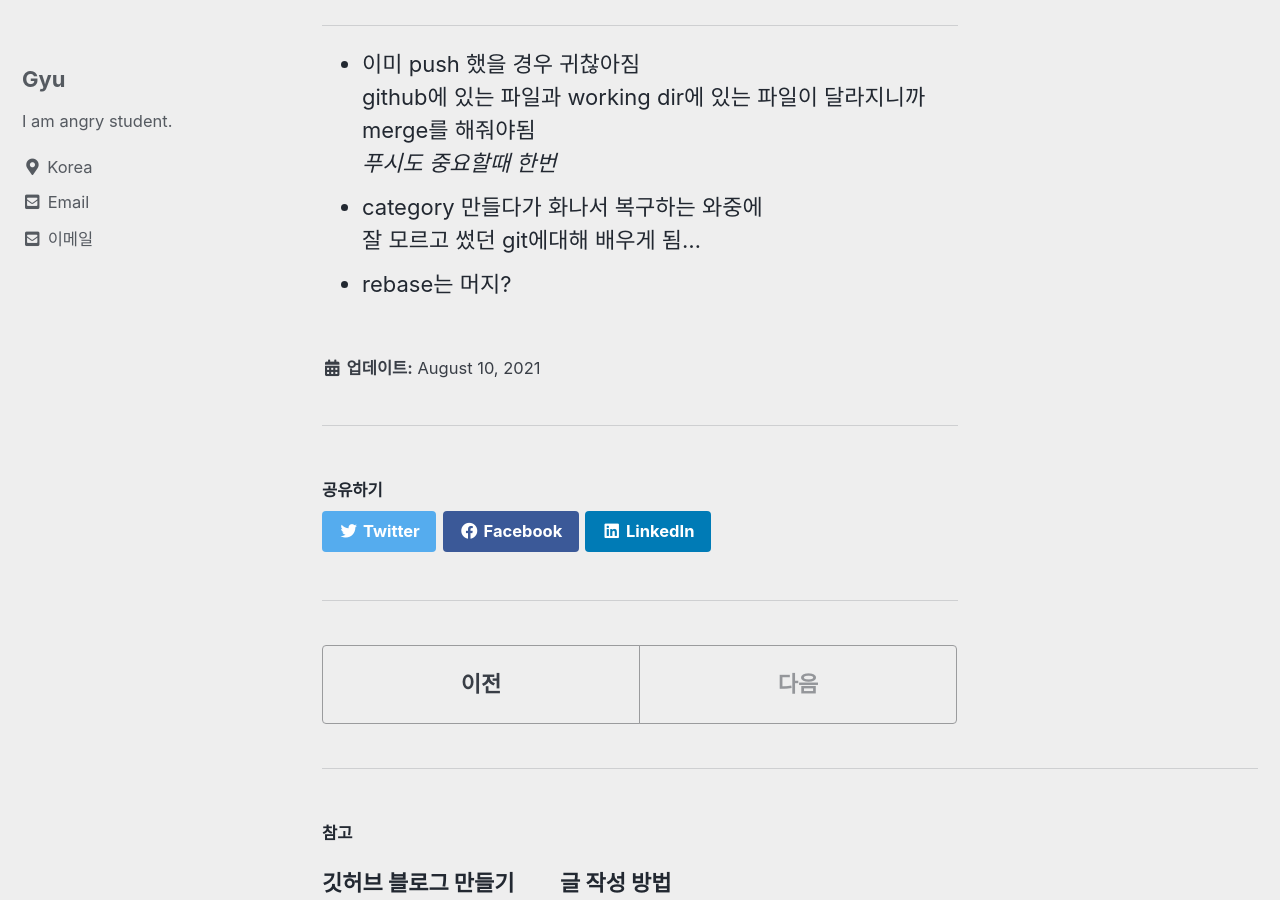
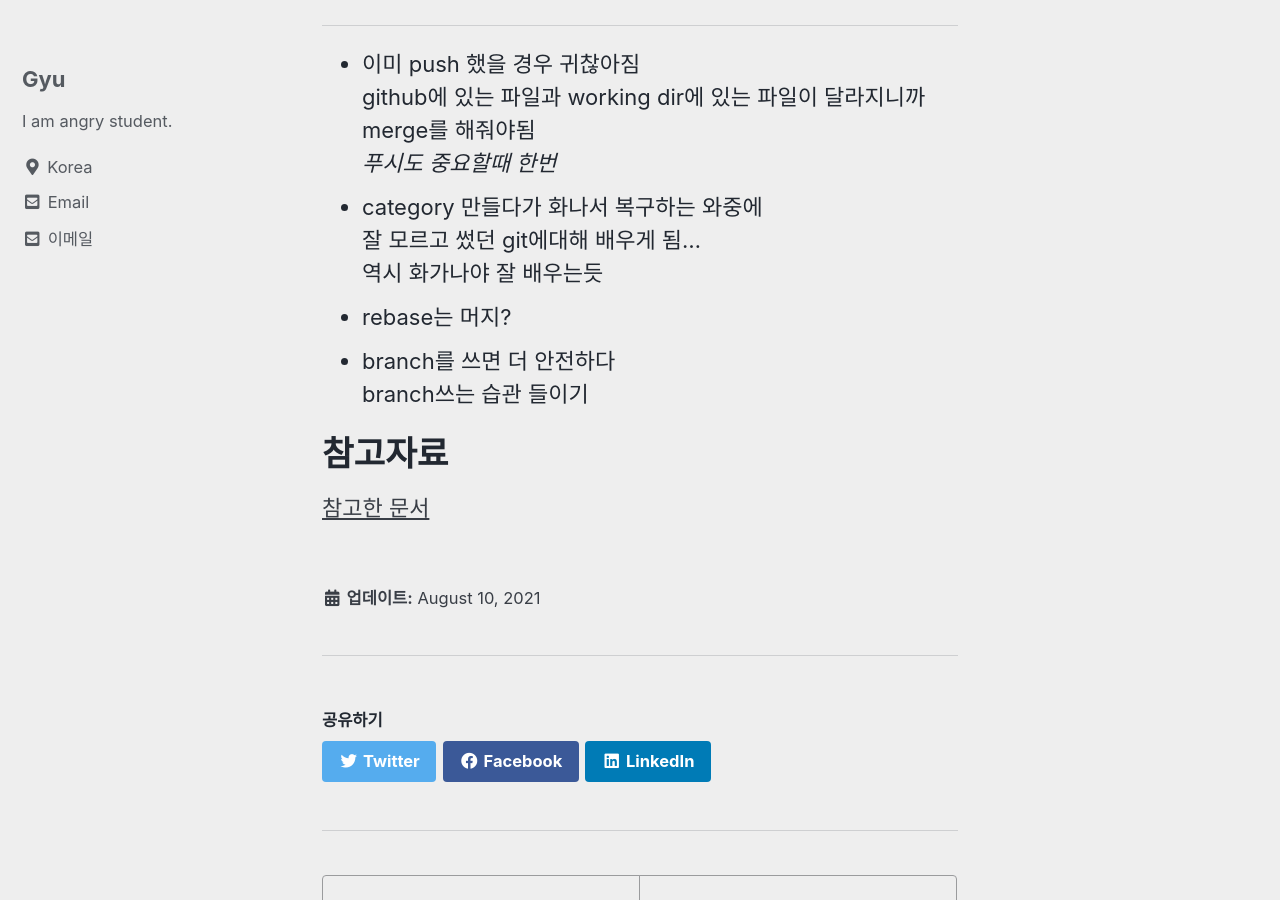
Before and after one commit to parksk99/parksk99.github.io, a Jekyll site: the page built from _posts/2021-08-10-restore-file-in-git.md, in a window 1280 px wide and 900 px high, scrolled down 4667 px. Built offline with Jekyll 4.4.1, drawn with Linux system fonts in a browser that asks for light colours; cached includes are drawn as plain includes.

Commit message:
complte posting

```diff
--- a/_posts/2021-08-10-restore-file-in-git.md
+++ b/_posts/2021-08-10-restore-file-in-git.md
@@ -94,4 +94,12 @@ github에 있는 파일과 working dir에 있는 파일이 달라지니까 merge
 *푸시도 중요할때 한번*
 * category 만들다가 화나서 복구하는 와중에
 잘 모르고 썼던 git에대해 배우게 됨...
+역시 화가나야 잘 배우는듯
 * rebase는 머지?
+* branch를 쓰면 더 안전하다
+branch쓰는 습관 들이기
+
+# 참고자료
+[참고한 문서][reference]
+
+[reference]: https://git-scm.com/book/ko/v2/Git-%EB%8F%84%EA%B5%AC-Reset-%EB%AA%85%ED%99%95%ED%9E%88-%EC%95%8C%EA%B3%A0-%EA%B0%80%EA%B8%B0#_git_reset "refer"
```
